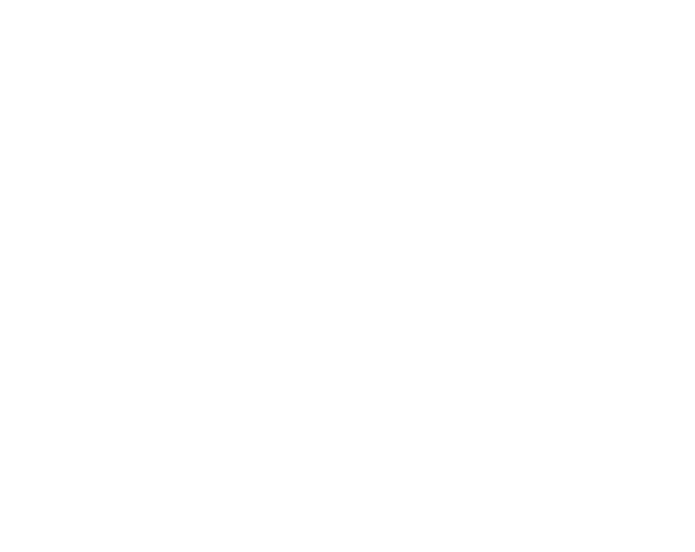
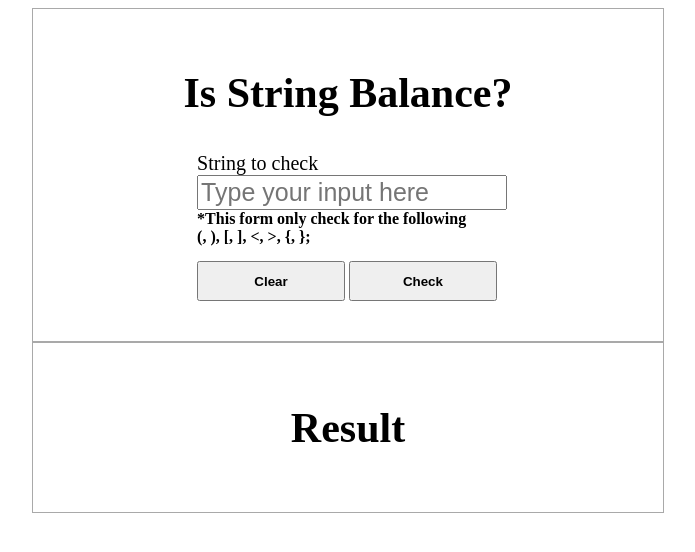
Before and after one commit to Roel-Git-Dev/is-string-balance, a plain HTML site: page index.html in a window 1280 px wide. Shown: the whole page, without its empty margins (292-987 px from the left). Drawn offline with Linux system fonts and the light colour scheme.

Commit message:
Initial Design done

```diff
--- a/index.css
+++ b/index.css
@@ -0,0 +1,56 @@
+form[name="String Balance Checker Form"] {
+    position: relative;
+    padding: 0% 10%;
+}
+
+.form-label {
+    font-size: 20px;
+}
+
+.form-label-small-notes {
+    font-size: 16px;
+    font-weight: bold;
+}
+
+.form-control-top-bottom-margin {
+    margin: 5% 0%;
+}
+
+div.main-form {
+
+    border: 1px solid darkgrey;
+    margin: 0% 25%;
+    padding: 2% 10%;
+    max-width: 50%;
+}
+
+div.result-box {
+    border: 1px solid darkgrey;
+    margin: 0% 25%;
+    padding: 2% 10%;
+    max-width: 50%;
+}
+
+[name="Box Main Title"] {
+    position: relative;
+    height:fit-content;
+    text-align: center;
+    font-size: 42px;
+}
+
+form[name="String Balance Checker Form"] > input[name="Input To Check"]{
+    width: 100%;
+    font-size: 25px;
+}
+
+#btnClear {
+    width: 49%;
+    height: 40px;
+    font-weight: bolder;
+}
+
+#btnCheck {
+    width: 49%;
+    height: 40px;
+    font-weight: bolder;
+}
--- a/index.html
+++ b/index.html
@@ -7,7 +7,21 @@
         <title>Is String Balance</title>
     </head>
 <body>
-
+<div class="main-form">
+    <h2 name="Box Main Title">Is String Balance?</h2>
+    <form action="/" method="GET" name="String Balance Checker Form">
+        <label class="form-label" for="String_To_Check">String to check</label><br/>
+        <input type="text" id="String_To_Check" name="Input To Check" placeholder="Type your input here"><br/>
+        <label class="form-label form-label-small-notes" >*This form only check for the following <br/>
+            (, ), [, ], &lt;, &gt, {, };
+        </label><br/>
+        <button class="form-control-top-bottom-margin" id="btnClear">Clear</button>
+        <button class="form-control-top-bottom-margin" id="btnCheck">Check</button>
+    </form>
+</div>
+<div class="result-box">
+    <h2 name="Box Main Title">Result</h2>
+</div>
 <script src="index.js" type="javascript"></script>
 </body>
 </html>
--- a/index.js
+++ b/index.js
@@ -0,0 +1,3 @@
+
+const btnClear = document.querySelector("#btnClear")
+console.log("test")
```
